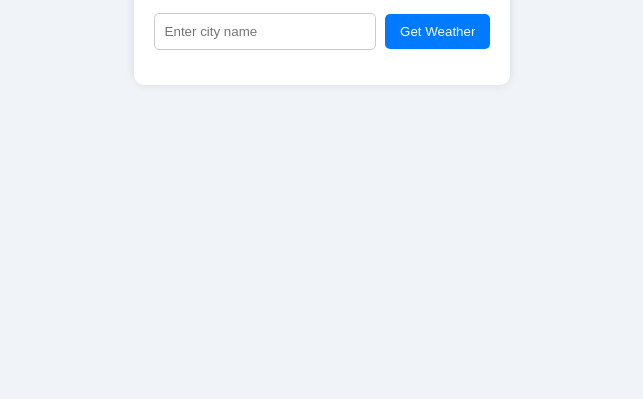
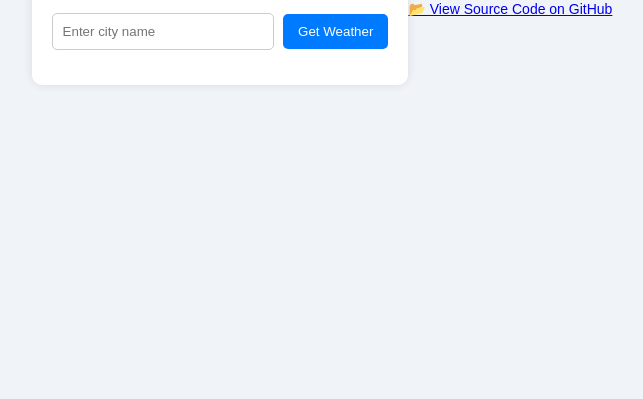
Before and after one commit to KasperKiviranta/Javascript-Project-Web-Application, a plain HTML site: page index.html in a window 1280 px wide. Shown: the part 401-800 px from the top of the page, without its empty margins (318-961 px from the left). Drawn offline with Linux system fonts and the light colour scheme.

Commit message:
added source code link to page

```diff
--- a/index.html
+++ b/index.html
@@ -15,4 +15,9 @@
     </div>
     <script src="script.js"></script>
 </body>
+<footer style="margin-top: 20px; font-size: 14px;">
+            <a href="https://github.com/KasperKiviranta/Javascript-Project-Web-Application" target="_blank">
+                📂 View Source Code on GitHub
+            </a>
+        </footer>
 </html>
```
